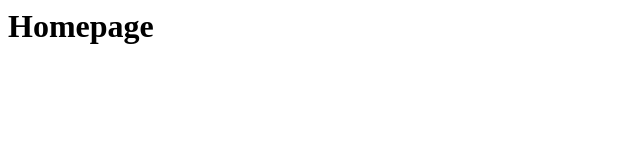
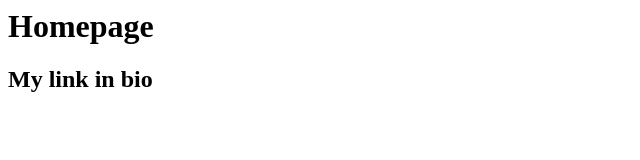
Before and after one commit to adbalt94/link-in-bio, a plain HTML site: page index.html in a window 1280 px wide. Shown: the whole page, without its empty margins (0-640 px from the left). Drawn offline with Linux system fonts and the light colour scheme.

Commit message:
added more text

```diff
--- a/index.html
+++ b/index.html
@@ -1 +1,2 @@
 <h1>Homepage</h1>
+<h2>My link in bio</h2>
```
